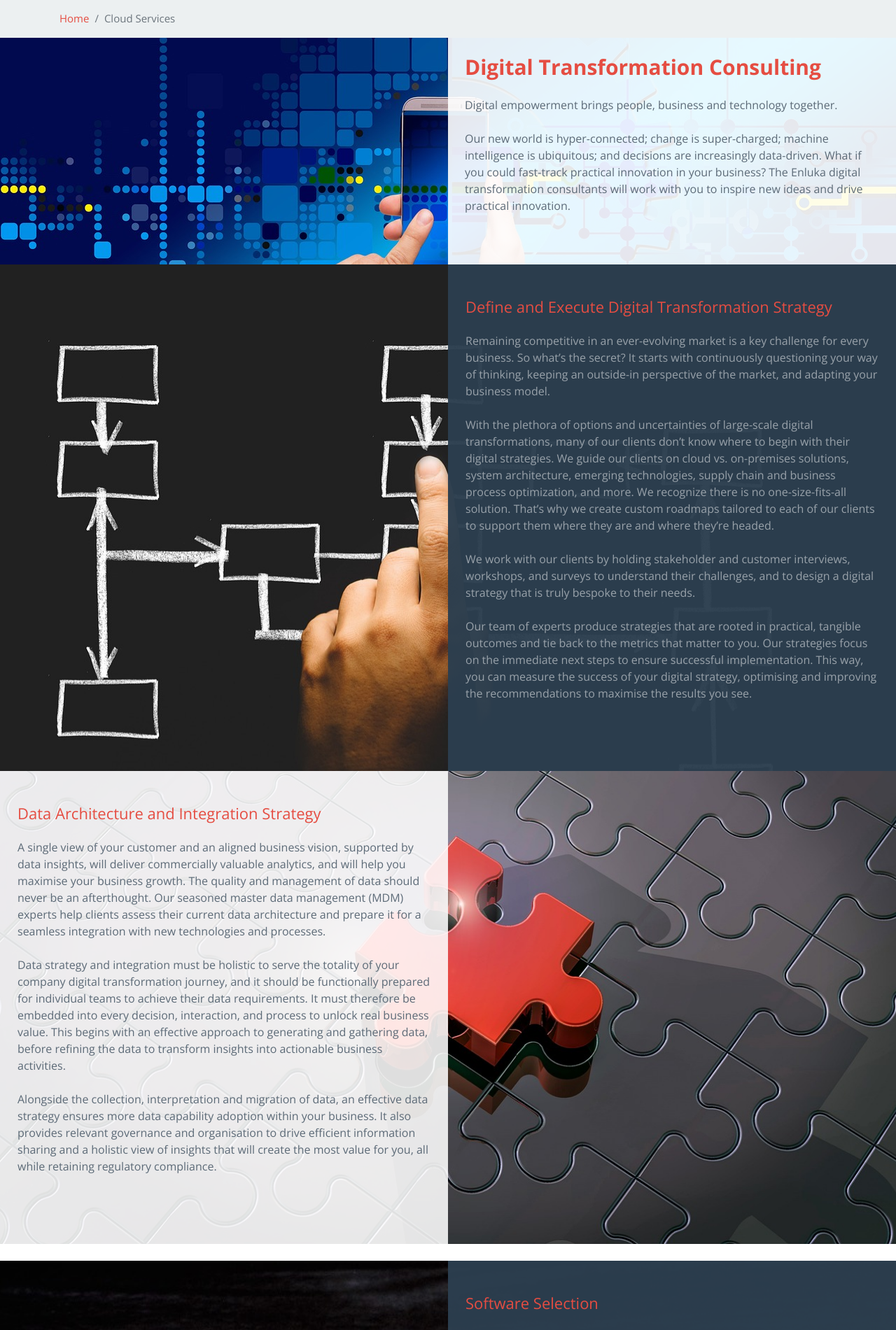
After one commit to tiwiex/enluka_website, a PHP site: page /cloud_services in a window 1280 px wide. The commit adds this page. Shown: the part 450-2351 px from the top of the page at 70% size. Run offline with PHP 8.4, Linux system fonts and the light colour scheme; some web fonts are replaced.

```diff
--- a/assets/custom/js/php-email-form/validate.js
+++ b/assets/custom/js/php-email-form/validate.js
@@ -28,10 +28,10 @@
       let formData = new FormData( thisForm );
 
       if ( recaptcha ) {
-        if(typeof grecaptcha !== "undefined" ) {
-          grecaptcha.ready(function() {
+        if(typeof recaptcha !== "undefined" ) {
+          recaptcha.ready(function() {
             try {
-              grecaptcha.execute(recaptcha, {action: 'php_email_form_submit'})
+              recaptcha.execute(recaptcha, {action: 'php_email_form_submit'})
               .then(token => {
                 formData.set('recaptcha-response', token);
                 php_email_form_submit(thisForm, action, formData);
@@ -78,7 +78,7 @@
 
   function displayError(thisForm, error) {
     thisForm.querySelector('.loading').classList.remove('d-block');
-    thisForm.querySelector('.error-message').innerHTML = error;
+    //thisForm.querySelector('.error-message').innerHTML = error;
     thisForm.querySelector('.error-message').classList.add('d-block');
   }
 
--- /dev/null
+++ b/cloud_services.php
@@ -0,0 +1,273 @@
+<!DOCTYPE html>
+<html lang="en">
+<head>
+    <meta charset="utf-8">
+    <meta name="viewport" content="width=device-width, initial-scale=1, shrink-to-fit=no">
+    <meta name="description" content="Fables">
+    <meta name="author" content="Enterprise Development">
+    <link rel="shortcut icon" href="assets/custom/images/shortcut.png">
+
+    <title>Enluka - Cloud Services</title>
+
+    <!-- animate.css-->
+    <link href="assets/vendor/animate.css-master/animate.min.css" rel="stylesheet">
+    <!-- Load Screen -->
+    <link href="assets/vendor/loadscreen/css/spinkit.css" rel="stylesheet">
+    <!-- GOOGLE FONT -->
+    <link href="https://fonts.googleapis.com/css?family=Open+Sans:300,300i,400,400i,600,600i,700,700i,800,800i" rel="stylesheet">
+    <!-- Font Awesome 5 -->
+    <link href="assets/vendor/fontawesome/css/fontawesome-all.min.css" rel="stylesheet">
+    <!-- Fables Icons -->
+    <link href="assets/custom/css/fables-icons.css" rel="stylesheet">
+    <!-- Bootstrap CSS -->
+    <link href="assets/vendor/bootstrap/css/bootstrap.min.css" rel="stylesheet">
+    <link href="assets/vendor/bootstrap/css/bootstrap-4-navbar.css" rel="stylesheet">
+    <!-- portfolio filter gallery -->
+    <link href="assets/vendor/portfolio-filter-gallery/portfolio-filter-gallery.css" rel="stylesheet">
+    <!-- FANCY BOX -->
+    <link href="assets/vendor/fancybox-master/jquery.fancybox.min.css" rel="stylesheet">
+    <!-- RANGE SLIDER -->
+    <link href="assets/vendor/range-slider/range-slider.css" rel="stylesheet">
+    <!-- OWL CAROUSEL  -->
+    <link href="assets/vendor/owlcarousel/owl.carousel.min.css" rel="stylesheet">
+    <link href="assets/vendor/owlcarousel/owl.theme.default.min.css" rel="stylesheet">
+    <!-- FABLES CUSTOM CSS FILE -->
+    <link href="assets/custom/css/custom.css" rel="stylesheet">
+    <link href="assets/custom/css/custom.css" rel="stylesheet">
+    <!-- FABLES CUSTOM CSS RESPONSIVE FILE -->
+    <link href="assets/custom/css/custom-responsive.css" rel="stylesheet">
+
+</head>
+
+
+<body>
+
+<div class="search-section">
+    <a class="close-search" href="#"></a>
+    <div class="d-flex justify-content-center align-items-center h-100">
+        <form method="post" action="#" class="w-50">
+            <div class="row">
+                <div class="col-10">
+                    <input type="search" value="" class="form-control palce bg-transparent border-0 search-input" placeholder="Search Here ..." />
+                </div>
+                <div class="col-2 mt-3">
+                     <button type="submit" class="btn bg-transparent text-white"> <i class="fas fa-search"></i> </button>
+                </div>
+            </div>
+        </form>
+    </div>
+
+</div>
+
+
+<!-- Loading Screen -->
+    <div id="ju-loading-screen">
+      <div class="sk-double-bounce">
+        <div class="sk-child sk-double-bounce1"></div>
+        <div class="sk-child sk-double-bounce2"></div>
+      </div>
+    </div>
+
+
+
+<?php
+include 'includes/navigation.php';
+?>
+
+
+<!-- Start Header -->
+<div class="fables-header fables-after-overlay-pages bg-rules" style="background-image: url(assets/custom/enluka_images/industry-transformation-butterfly.jpg);">
+    <div class="container">
+         <h2 class="fables-page-title fables-second-border-color wow fadeInLeft" data-wow-duration="1.5s">Cloud Services</h2>
+    </div>
+</div>
+<!-- /End Header -->
+
+
+
+<!-- Start Breadcrumbs -->
+<div class="fables-light-gary-background">
+    <div class="container">
+        <nav aria-label="breadcrumb">
+          <ol class="fables-breadcrumb breadcrumb px-0 py-3">
+            <li class="breadcrumb-item"><a href="#" class="fables-second-text-color">Home</a></li>
+            <li class="breadcrumb-item active" aria-current="page">Cloud Services</li>
+          </ol>
+        </nav>
+    </div>
+</div>
+<!-- /End Breadcrumbs -->
+
+<!-- Start page content -->
+
+
+<div class="fables-bussiness-section bg-rules" style="background-image: url(assets/custom/enluka_images/digital_transformation1.jpg)">
+    <div class="container-fluid">
+        <div class="row overflow-hidden">
+            <div class=" py-3 py-lg-0 col-sm-6 offset-sm-6 p-sm-0">
+                <div class="fables-bussiness-caption p-4" >
+                    <h1 class="fables-second-text-color my-0 font-30 font-weight-bold position-relative z-index wow fadeInRight" data-wow-duration="2s">Digital Transformation Consulting
+                    </h1>
+                    <div class="fables-forth-text-color position-relative z-index  mt-4 mb-5  wow fadeInRight" data-wow-duration="2s">
+                        Digital empowerment brings people, business and technology together. <br><br>
+
+Our new world is hyper-connected; change is super-charged; machine intelligence is ubiquitous; and decisions are increasingly data-driven. What if you could fast-track practical innovation in your business? The Enluka digital transformation consultants will work with you to inspire new ideas and drive practical innovation.
+                    </div>
+                </div>
+            </div>
+      </div>
+    </div>
+</div>
+
+<div class="bg-rules mb-4 mb-lg-0 py-3 py-lg-0" style="background-image: url(assets/custom/enluka_images/digital-execute.jpg)">
+    <div class="container-fluid">
+         <div class="row overflow-hidden">
+             <div class="col-12 col-lg-6 offset-lg-6 p-lg-0">
+                 <div class="fables-vision-overlay fables-after-overlay bg-rules">
+                     <h2 class="fables-second-text-color my-0 font-22 position-relative z-index wow fadeInRight" data-wow-duration="2s">Define and Execute Digital Transformation Strategy
+                    </h2>
+                     <p class="fables-fifth-text-color position-relative z-index mt-4 mb-4 mb-md-5 wow fadeInRight" data-wow-duration="2s">
+                        Remaining competitive in an ever-evolving market is a key challenge for every business. So what’s the secret? It starts with continuously
+                        questioning your way of thinking, keeping an outside-in perspective of the market,
+                        and adapting your business model.
+                        <br><br>
+                        With the plethora of options and uncertainties of large-scale digital transformations,
+                        many of our clients don’t know where to begin with their digital strategies.
+                        We guide our clients on cloud vs. on-premises solutions, system architecture, emerging technologies,
+                        supply chain and business process optimization, and more. We recognize there is no one-size-fits-all
+                        solution. That’s why we create custom roadmaps tailored to each of our clients to support them
+                        where they are and where they’re headed. <br><br>
+
+                        We work with our clients by holding stakeholder and customer interviews, workshops,
+                        and surveys to understand their challenges, and to design a digital strategy that
+                        is truly bespoke to their needs. <br><br>
+
+                            Our team of experts produce strategies that are rooted in practical, tangible outcomes
+                            and tie back to the metrics that matter to you. Our strategies focus on the immediate next
+                            steps to ensure successful implementation. This way, you can measure the success of your
+                            digital strategy, optimising and improving the recommendations to maximise the results you see.
+
+                     </p>
+
+
+                 </div>
+
+             </div>
+         </div>
+   </div>
+ </div>
+ <div class="bg-rules mb-4 py-3 py-lg-0" style="background-image: url(assets/custom/enluka_images/digital-architecture2.jpg)">
+      <div class="container-fluid">
+        <div class="row overflow-hidden">
+         <div class="col-12 col-lg-6 p-lg-0">
+             <div class="fables-vision-overlay fables-after-overlay fables-light-overlay bg-rules">
+                 <h2 class="fables-second-text-color my-0 font-22  position-relative z-index wow fadeInLeft" data-wow-duration="2s">Data Architecture and Integration Strategy
+                    </h2>
+                 <p class="fables-forth-text-color position-relative z-index mt-4 mb-4 mb-md-5 wow fadeInLeft" data-wow-duration="2s">
+                    A single view of your customer and an aligned business vision, supported by
+                    data insights, will deliver commercially valuable analytics, and will help you maximise
+                    your business growth. The quality and management of data should never be an afterthought.
+                    Our seasoned master data management (MDM) experts help clients assess their current data
+                    architecture and prepare it for a seamless integration with new technologies and processes. <br><br>
+                    Data strategy and integration must be holistic to serve the totality of your company digital
+                    transformation journey, and it should be functionally prepared for individual teams to
+                    achieve their data requirements. It must therefore be embedded into every decision,
+                    interaction, and process to unlock real business value. This begins with an effective
+                    approach to generating and gathering data, before refining the data to transform insights
+                    into actionable business activities. <br><br>
+                    Alongside the collection, interpretation and migration of data, an effective data strategy
+                    ensures more data capability adoption within your business. It also provides relevant
+                    governance and organisation to drive efficient information sharing and a holistic view of
+                    insights that will create the most value for you, all while retaining regulatory compliance.<br>
+
+
+                </p>
+
+             </div>
+         </div>
+
+     </div>
+  </div>
+</div>
+
+<div class="bg-rules mb-4 mb-lg-0 py-3 py-lg-0" style="background-image: url(assets/custom/enluka_images/software-selection1.jpg)">
+    <div class="container-fluid">
+         <div class="row overflow-hidden">
+             <div class="col-12 col-lg-6 offset-lg-6 p-lg-0">
+                 <div class="fables-vision-overlay fables-after-overlay bg-rules">
+                     <h2 class="fables-second-text-color my-0 font-22 position-relative z-index wow fadeInRight" data-wow-duration="2s">Software Selection
+                    </h2>
+                     <p class="fables-fifth-text-color position-relative z-index mt-4 mb-4 mb-md-5 wow fadeInRight" data-wow-duration="2s">
+                     Stand out amongst your competitors, keep users satisfied, and attract new customers by taking a holistic approach to software development. Including
+                     feedback, short cycles, early reviews, and the right technology while ensuring security, quality, compliance, and flexibility.<br><br>
+We enable fast and cost-effective delivery of high-quality and secure digital solution iplementation. We help you
+tackle the issues all
+companies experience but don’t always have the time, resources, or in-house knowledge to solve. We analyze
+bottlenecks, improve your software delivery lifecycle, raise security awareness by making it a shared
+responsibility, and train your workforce.<br><br>
+Because Enluka Consulting is 100% technology agnostic, our experts can offer a unique type of consultation that
+isn’t influenced by kickbacks or biased partnerships with vendors.<br><br>Unlike big-box consulting agencies, we don’t
+sell software. We simply help clients select the best ERP, CRM, HCM, WMS, or emerging technology solutions based
+on our extensive experience with various technologies matched with the distinct characteristics of each client. We
+guide organizations across all industries to find the best fit solution for their unique, operational needs.<br><br>
+
+
+                     </p>
+
+
+                 </div>
+
+             </div>
+         </div>
+   </div>
+ </div>
+
+<div>
+    <br>
+</div>
+
+
+
+
+<div class="container">
+<div class="row mb-4 mb-md-5 overflow-hidden">
+                <div class="col-12 col-sm-6 wow fadeInLeft">
+                    Contact Form
+                </div>
+                <div class="col-12 col-sm-6 wow fadeInRight">
+                <h2 class="font-30 font-weight-bold fables-second-text-color">Let's Talk</h2>
+                <?php
+                include 'includes/contact_form.php';
+                ?>
+                </div>
+
+    </div>
+
+</div>
+
+<!-- /End page content -->
+
+<!-- Start Footer 2 Background Image  -->
+<?php
+include "includes/footers.php";
+?>
+
+<!-- /End Footer 2 Background Image -->
+
+
+<script src="assets/vendor/jquery/jquery-3.3.1.min.js"></script>
+<script src="assets/vendor/loadscreen/js/ju-loading-screen.js"></script>
+<script src="assets/vendor/jquery-circle-progress/circle-progress.min.js"></script>
+<script src="assets/vendor/popper/popper.min.js"></script>
+<script src="assets/vendor/jQuery.countdown-master/jquery.countdown.min.js"></script>
+<script src="assets/vendor/timeline/jquery.timelify.js"></script>
+<script src="assets/vendor/bootstrap/js/bootstrap.min.js"></script>
+<script src="assets/vendor/bootstrap/js/bootstrap-4-navbar.js"></script>
+<script src="assets/vendor/WOW-master/dist/wow.min.js"></script>
+<script src="assets/vendor/owlcarousel/owl.carousel.min.js"></script>
+<script src="assets/custom/js/jquery-data-to.js"></script>
+<script src="assets/vendor/jquery-circle-progress/circle.js"></script>
+<script src="assets/custom/js/custom.js"></script>
+
+</body>
+</html>
--- a/includes/contact_form.php
+++ b/includes/contact_form.php
@@ -1,6 +1,6 @@
-<div class="col-12 col-sm-6 wow fadeInRight">
-                    <h2 class="font-30 font-weight-bold fables-second-text-color">Let's Talk</h2>
-<form method="POST" action="includes/send_mailer.php" class="fables-contact-form">
+  <div class="col-12 col-sm-6 wow fadeInRight overflow-hidden">
+      <h2 class="font-30 font-weight-bold fables-second-text-color">Let's Talk</h2>
+      <form method="POST" action="includes/send_mailer.php" class="fables-contact-form">
                       <div class="form-group">
                         <input type="text" name="name" class="form-control rounded-0 p-3"  placeholder="Name" value="Taiwo">
                       </div>
@@ -16,9 +16,9 @@
                       <div class="form-group">
                          <!-- /End Top Header -->
                         <div class="loading">Loading</div>
-                        <div class="error-message"></div>
+                        <div class="error-message">Email sent succesfully</div>
                         <div class="sent-message">Your message has been sent. Thank you!</div>
                       </div>
                       <div><button type="submit" class="btn fables-second-background-color rounded-0 text-white btn-block p-3">Send</button></div>
-</form>
-</div>
+      </form>
+  </div>
--- a/index.php
+++ b/index.php
@@ -98,7 +98,7 @@ include 'includes/header.php'
                         <span class="fables-iconbussiness3 fables-second-text-color fa-3x"></span>
                         <h2 class="fables-main-text-color font-18 my-2">CLOUD SERVICES</h2>
                         <p class="fables-forth-text-color font-15">
-                        <a href="digital_transformation" class="btn fables-second-background-color white-color white-color-hover fables-main-hover-background-color font-15 mt-4 px-5 py-2
+                        <a href="cloud_services" class="btn fables-second-background-color white-color white-color-hover fables-main-hover-background-color font-15 mt-4 px-5 py-2
                             ">Read More</a>
                         </p>
                     </div>
```
